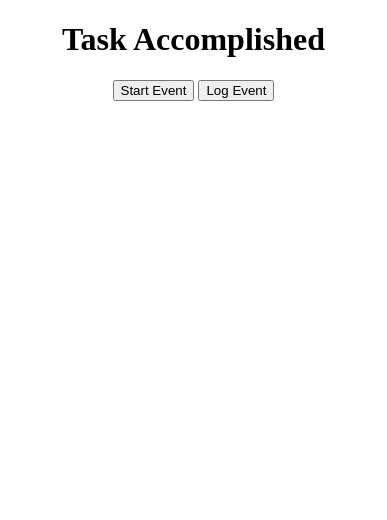
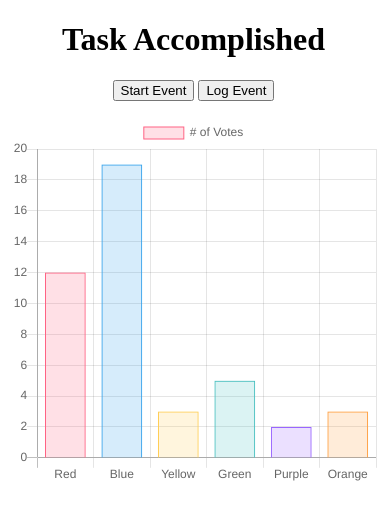
Before and after one commit to NaichuanZhang/electron_playground, an Electron app: page index.html in a window 387 px wide. Drawn offline with nearby package versions, Linux system fonts and the light colour scheme; no server answers.

Commit message:
simple chart smaple

```diff
--- a/eventlog.json
+++ b/eventlog.json
@@ -2,5 +2,8 @@
   "2017-01-12T02:46:41.192Z": "Second Event",
   "2017-01-12T02:47:19.949Z": "fafa",
   "2017-01-12T02:48:50.336Z": "faf",
-  "2017-01-12T02:48:55.038Z": "afafafa"
+  "2017-01-12T02:48:55.038Z": "afafafa",
+  "2017-01-12T14:43:10.634Z": "gaga",
+  "2017-01-12T14:43:26.196Z": "lala",
+  "2017-01-12T14:45:18.564Z": "yaya"
 }
--- a/index.html
+++ b/index.html
@@ -17,6 +17,7 @@
     <p></p>
     <span id = 'event_showcase'>
     </span>
+    <canvas id="myChart" width="400" height="400"></canvas>
   </body>
 
   <script>
--- a/main.js
+++ b/main.js
@@ -12,6 +12,8 @@ const Menu = electron.Menu
 const Tray = electron.Tray
 
 
+
+
 console.log(Menu)
 // Keep a global reference of the window object, if you don't, the window will
 // be closed automatically when the JavaScript object is garbage collected.
@@ -20,7 +22,7 @@ let pop_up
 
 function createWindow () {
   // Create the browser window.
-  mainWindow = new BrowserWindow({width: 400, height: 600})
+  mainWindow = new BrowserWindow({width: 387, height: 653})
 
   // and load the index.html of the app.
   mainWindow.loadURL(url.format({
@@ -98,7 +100,7 @@ image.setTemplateImage(true);
 console.log(image)
 let appIcon = null
 
-
+//tray icon and the menu for tray.
 ipc.on('put-in-tray', function (event) {
   const iconName ='icons/icon.ico_16x16.png'
 
--- a/package.json
+++ b/package.json
@@ -15,6 +15,7 @@
     "electron": "^1.4.1"
   },
   "dependencies": {
+    "chart.js": "^2.4.0",
     "electron-packager": "^8.5.0",
     "fs": "0.0.1-security",
     "ipc": "0.0.1"
--- a/renderer.js
+++ b/renderer.js
@@ -1,7 +1,48 @@
 // This file is required by the index.html file and will
 // be executed in the renderer process for that window.
 // All of the Node.js APIs are available in this process.
+const Chart = require('chart.js')
+var ctx = document.getElementById("myChart");
+var myChart = new Chart(ctx, {
+    type: 'bar',
+    data: {
+        labels: ["Red", "Blue", "Yellow", "Green", "Purple", "Orange"],
+        datasets: [{
+            label: '# of Votes',
+            data: [12, 19, 3, 5, 2, 3],
+            backgroundColor: [
+                'rgba(255, 99, 132, 0.2)',
+                'rgba(54, 162, 235, 0.2)',
+                'rgba(255, 206, 86, 0.2)',
+                'rgba(75, 192, 192, 0.2)',
+                'rgba(153, 102, 255, 0.2)',
+                'rgba(255, 159, 64, 0.2)'
+            ],
+            borderColor: [
+                'rgba(255,99,132,1)',
+                'rgba(54, 162, 235, 1)',
+                'rgba(255, 206, 86, 1)',
+                'rgba(75, 192, 192, 1)',
+                'rgba(153, 102, 255, 1)',
+                'rgba(255, 159, 64, 1)'
+            ],
+            borderWidth: 1
+        }]
+    },
+    options: {
+        scales: {
+            yAxes: [{
+                ticks: {
+                    beginAtZero:true
+                }
+            }]
+        }
+    }
+});
 
+
+
+//notification and tray
 const ipc = require('electron').ipcRenderer
 let trayOn = false
 if(!trayOn){
@@ -11,7 +52,6 @@ if(!trayOn){
 ipc.on('tray-removed', function () {
   ipc.send('remove-tray')
   trayOn = false
-  document.getElementById('tray-countdown').innerHTML = ''
 })
 /*
 const trayBtn = document.getElementById('put-in-tray')
```
Also changed, not shown: quick_add.html (added, +60 -0 lines).
